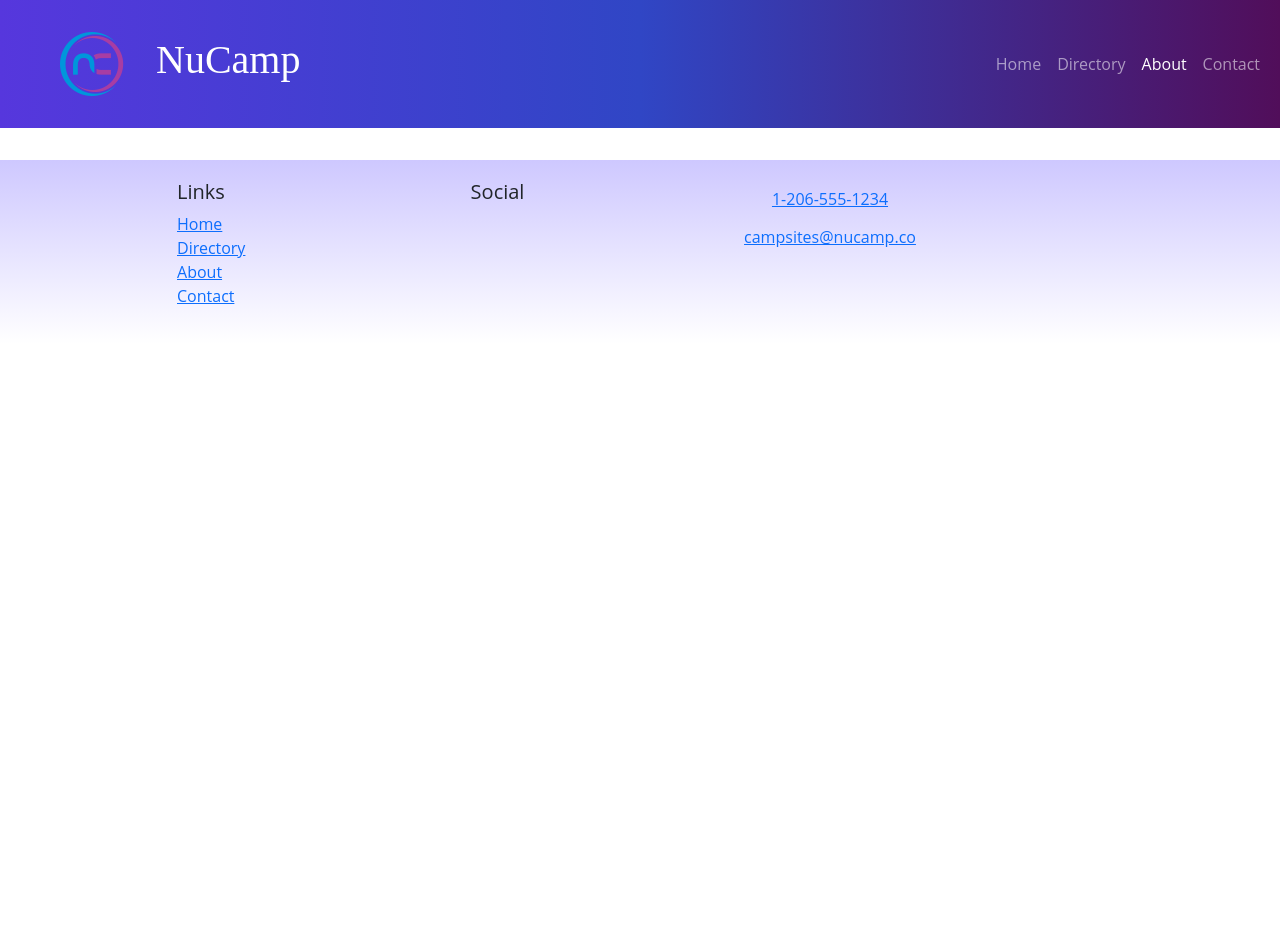
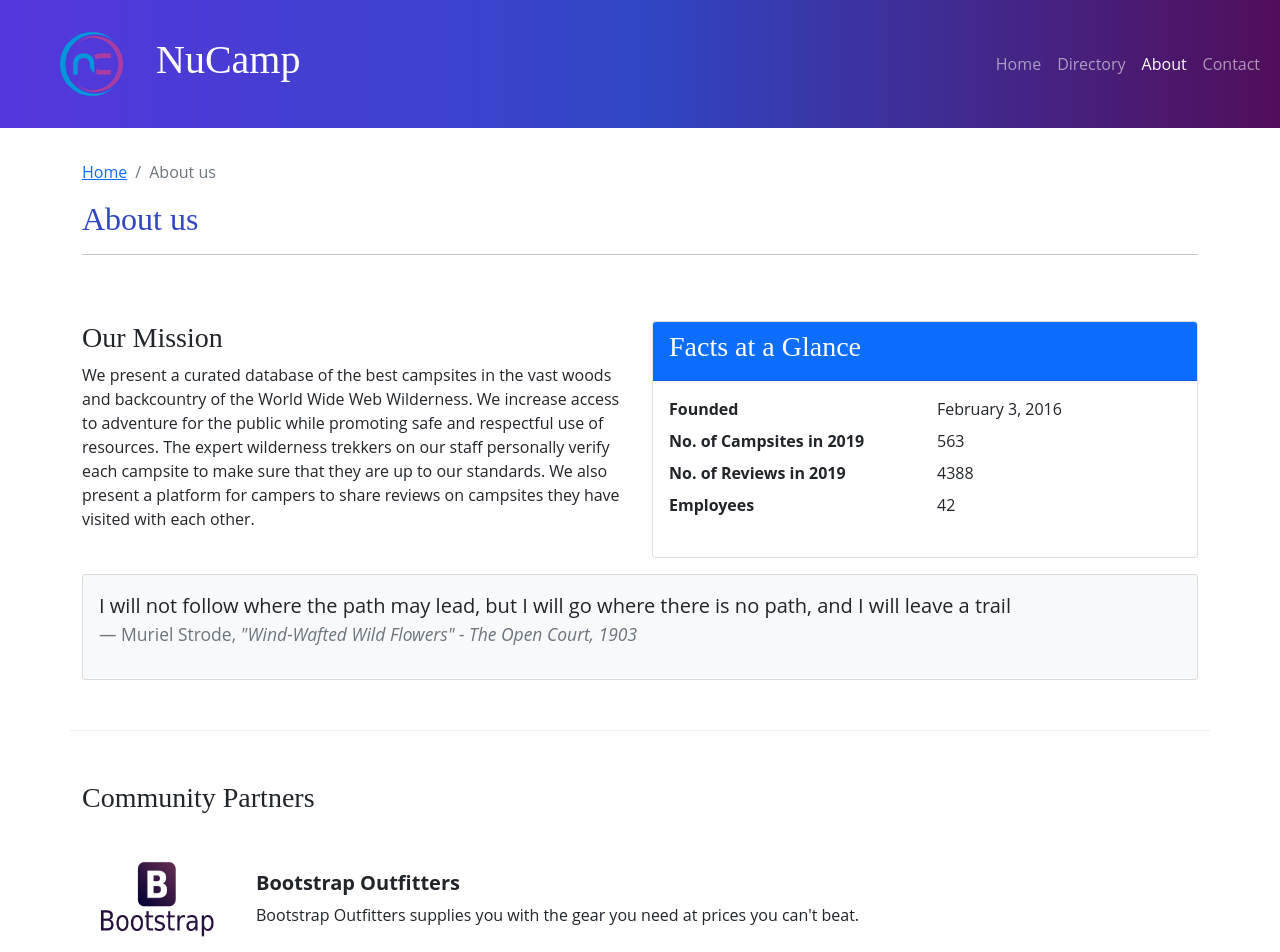
Before and after one commit to NathanSchnell/NucampsiteReactApp, a React (Create React App) app: page /about in a window 1280 px wide. Shown: the top 952 px of the page. Before the commit the page ends 800 px from the top, so only its background shows below. Built offline with nearby package versions, Linux system fonts and the light colour scheme; the HTML template or start-up script is replaced by a standard one.

Commit message:
added partners feature

```diff
--- a/src/App.js
+++ b/src/App.js
@@ -1,4 +1,5 @@
 import { Routes, Route } from 'react-router-dom';
+import AboutPage from './pages/AboutPage'
 import ContactPage from './pages/ContactPage';
 import HomePage from './pages/HomePage';
 import Header from './components/Header';
@@ -19,6 +20,7 @@
                     path='directory/:campsiteId'
                     element={<CampsiteDetailPage />}
                 />
+                <Route path='about' element={<AboutPage />}/>
             </Routes>
             <Footer />
         </div>
--- a/src/features/display/DisplayList.js
+++ b/src/features/display/DisplayList.js
@@ -2,9 +2,10 @@
 import DisplayCard from './DisplayCard';
 import { selectFeaturedCampsite } from "../campsites/campsitesSlice";
 import { selectFeaturedPromotion } from "../promotions/promotionsSlice";
+import { selectFeaturedPartner } from "../partners/partnersSlice";
 
 const DisplayList = () => {
-    const items = [selectFeaturedCampsite(), selectFeaturedPromotion()];
+    const items = [selectFeaturedCampsite(), selectFeaturedPromotion(), selectFeaturedPartner()];
 
     return (
         <Row>
--- /dev/null
+++ b/src/features/partners/Partner.js
@@ -0,0 +1,16 @@
+const Partner = ({ partner }) => {
+    if(partner) {
+        const {image, name, description} = partner;
+        return (
+            <>
+                <img src={image} alt={name} style={{width: '150px'}} />
+                <div className="m-4">
+                    <h5 className="fw-bold">{name}</h5>
+                    {description}
+                </div>
+            </>
+        )
+    } return null;
+};
+
+export default Partner;
--- /dev/null
+++ b/src/features/partners/PartnersList.js
@@ -0,0 +1,21 @@
+import { Col } from "reactstrap";
+import Partner from "./Partner";
+import { selectAllPartners } from "./partnersSlice";
+
+const PartnersList = () => {
+    const partners = selectAllPartners();
+
+    return (
+        <Col className="mt-4">
+            {partners.map((partner) => {
+                return (
+                    <div className="d-flex mb-5" key={partner.id}>
+                        <Partner partner={partner}/>
+                    </div>
+                )
+            })}
+        </Col>
+    );
+};
+
+export default PartnersList;
--- /dev/null
+++ b/src/features/partners/partnersSlice.js
@@ -0,0 +1,9 @@
+import { PARTNERS } from '../../app/shared/PARTNERS';
+
+export const selectAllPartners = () => {
+    return PARTNERS;
+};
+
+export const selectFeaturedPartner = () => {
+    return PARTNERS.find((partner) => partner.featured);
+};
--- /dev/null
+++ b/src/pages/AboutPage.js
@@ -0,0 +1,73 @@
+import { Col, Row, Container, Card, CardBody, CardHeader } from "reactstrap";
+import SubHeader from "../components/SubHeader";
+import PartnersList from "../features/partners/PartnersList";
+
+const AboutPage = () => {
+    return (
+        <Container>
+            <SubHeader current='About us' />
+            <Row className="row-content">
+                <Col sm='6'>
+                    <h3>Our Mission</h3>
+                    <p>
+                        We present a curated database of the best campsites in the
+                        vast woods and backcountry of the World Wide Web Wilderness.
+                        We increase access to adventure for the public while
+                        promoting safe and respectful use of resources. The expert
+                        wilderness trekkers on our staff personally verify each
+                        campsite to make sure that they are up to our standards. We
+                        also present a platform for campers to share reviews on
+                        campsites they have visited with each other.
+                    </p>
+                </Col>
+                <Col sm='6'>
+                    <Card>
+                        <CardHeader className="bg-primary text-white">
+                            <h3>Facts at a Glance</h3>
+                        </CardHeader>
+                        <CardBody>
+                        <dl className='row'>
+                                <dt className='col-6'>Founded</dt>
+                                <dd className='col-6'>February 3, 2016</dd>
+                                <dt className='col-6'>No. of Campsites in 2019</dt>
+                                <dd className='col-6'>563</dd>
+                                <dt className='col-6'>No. of Reviews in 2019</dt>
+                                <dd className='col-6'>4388</dd>
+                                <dt className='col-6'>Employees</dt>
+                                <dd className='col-6'>42</dd>
+                            </dl>
+                        </CardBody>
+                    </Card>
+                </Col>
+                <Col>
+                    <Card className="bg-light mt-3">
+                        <CardBody>
+                            <blockquote className="blockquote">
+                                <p>
+                                    I will not follow where the path may lead, but I
+                                    will go where there is no path, and I will leave
+                                    a trail
+                                </p>
+                                <footer className="blockquote-footer">
+                                    Muriel Strode,{' '}
+                                    <cite title='Source Title'>
+                                        "Wind-Wafted Wild Flowers" - The Open Court,
+                                        1903
+                                    </cite>
+                                </footer>
+                            </blockquote>
+                        </CardBody>
+                    </Card>
+                </Col>
+            </Row>
+            <Row className="row-content">
+                <Col xs='12'>
+                    <h3>Community Partners</h3>
+                </Col>
+                <PartnersList />
+            </Row>
+        </Container>
+    );
+};
+
+export default AboutPage;
```
